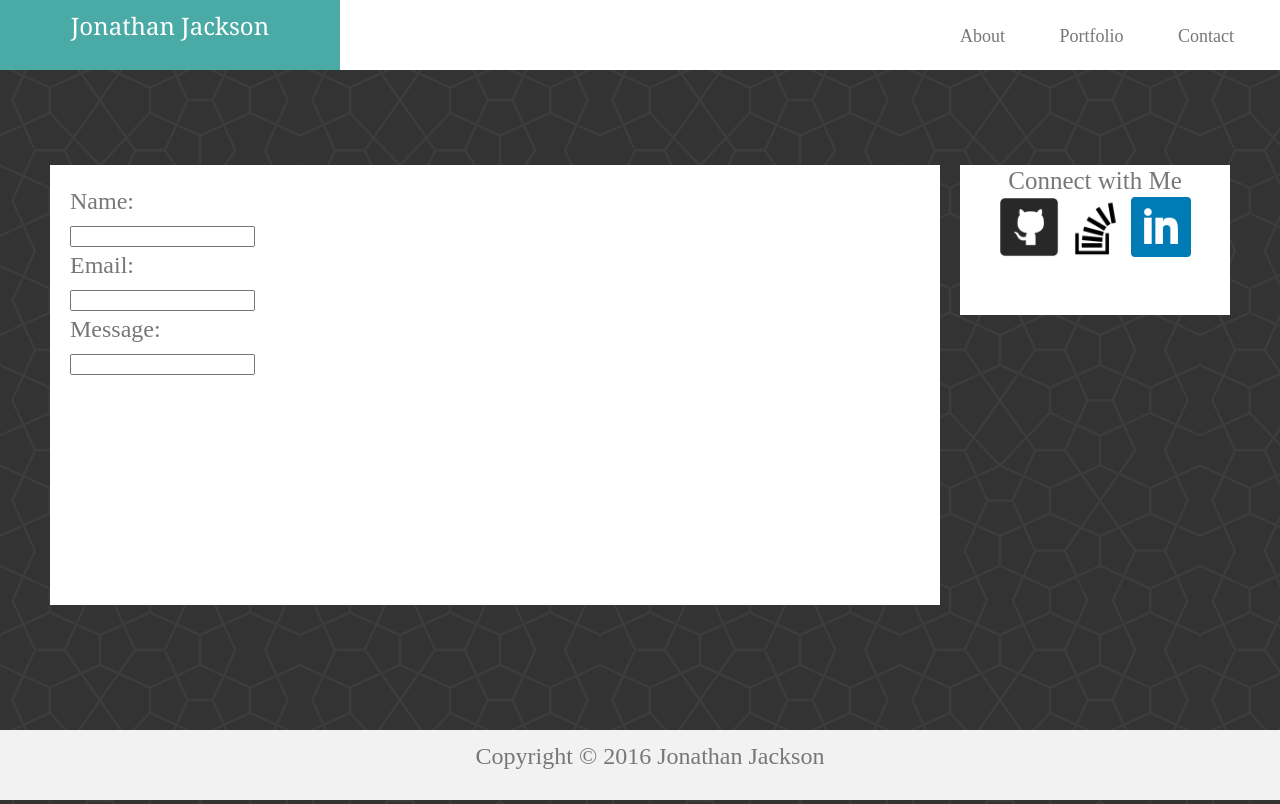
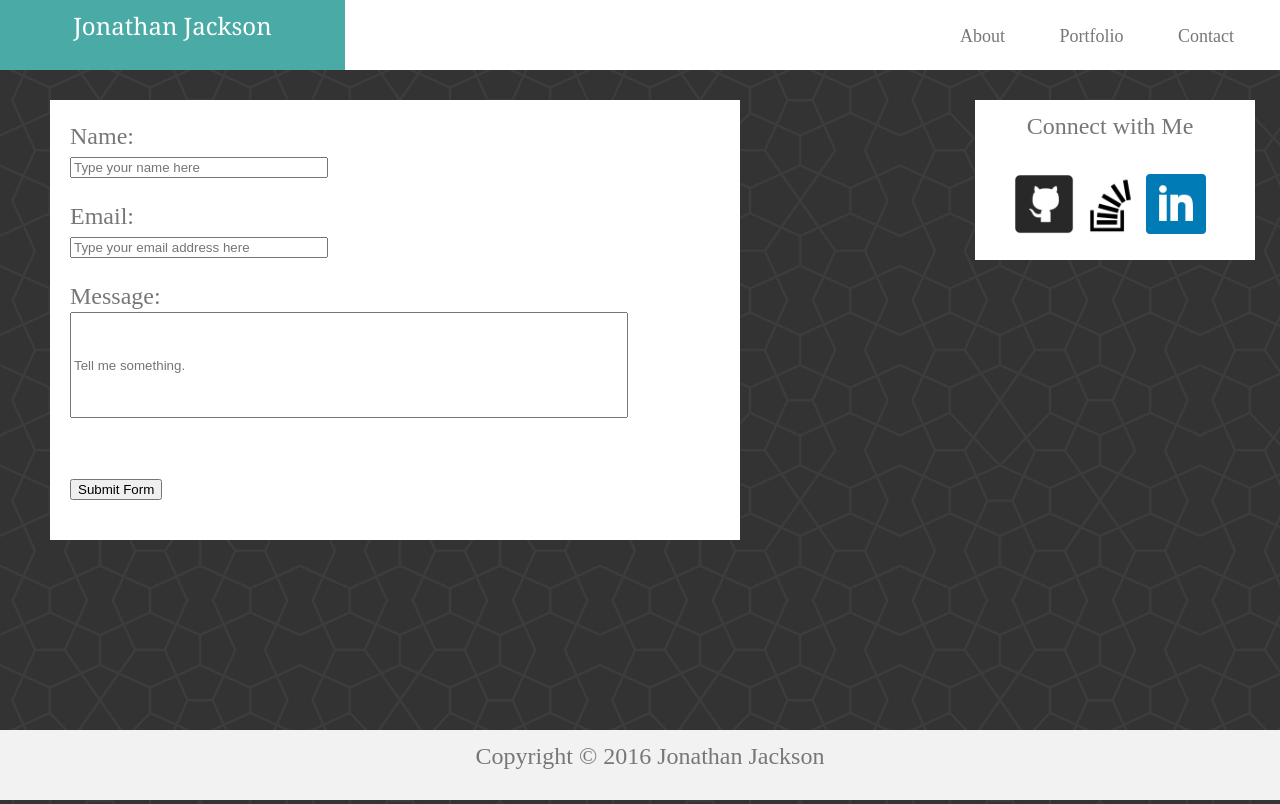
Before and after one commit to jj99999/Basic-Portfolio, a PHP site: page /contact.html in a window 1280 px wide. Shown: the top 804 px of the page. Run offline with PHP 8.4, Linux system fonts and the light colour scheme.

Commit message:
fixed form fields

```diff
--- a/assets/css/style.css
+++ b/assets/css/style.css
@@ -26,27 +26,26 @@ body {
     color: #777777;
 	}
 
-div.wrapper {
+.wrapper {
 width:100%;
 height:70px;
 background: white;
 position: fixed;
 top: 0;
-margin-top: 0px;
-margin-bottom: 0;
-border-bottom: 5px, #cccccc;
-z-index: 3;
+border-bottom: 25px, #4aaaa5;
+z-index: 3
+
 
 }
 
 h1 {
 	position: fixed;
 	background: #4aaaa5;
-	width: 25%;
+	width: 325px;
 	height: 50px;
 	padding: 10px;
 	margin: 0;
-	left: 25;
+	left: 50;
 	font-family: Georgia, Times, serif;
 	font-size: 24px;
 	text-align: center;
@@ -76,27 +75,25 @@ span.navigationSpace {
    padding: 0 20px 20px 0;
 }
 
-div.pagebody {
+.pagebody {
 	margin-top: 0px;
 	height: 1500px;
 	margin-bottom: 5%;
 }
 
 
-div.about {
+.about {
 	position: absolute;
 	width: 650px;
 	height: 400px;
 	background: white;
-	margin-top: 75px;
+	top: 100px;
 	margin-left: 50px;
 	padding: 20px;
 	border-width: 5px;
 	border-color: #ffffff;
 	text-align: left;
-	word-wrap:break-word;
-    overflow:hidden;
-    text-overflow:ellipsis;
+
 }
 
 p {
@@ -109,9 +106,9 @@ div.portfolio {
 	position: absolute;
 	overflow: auto;
 	width: 650px;
-	height: 1150px;
+	height: 800px;
 	background: white;
-	margin-top: 75px;
+	top: 100px;
 	margin-left: 50px;
 	padding: 10px;
 	margin-bottom: 50px;
@@ -141,26 +138,58 @@ figcaption {
 
 form {
 	position: absolute;
-	width: 850px;
+	width: 650px;
 	height: 400px;
 	background: white;
-	margin-top: 75px;
+	top: 100px;
 	margin-left: 50px;
 	padding: 20px;
 	margin-bottom: 50px;
+	border-width: 5px;
+	border-color: #ffffff;
 	text-align: left;
 }
 
+#YourName {
+	width:250px;
+}
+
+#emailaddress {
+	width:250px;
+}
+
+#message {
+	width:550px;
+	height:100px;
+}
+
+textarea {
+	width: 550px;
+	height: 10em;
+}
+
+button {
+  width: 100px;
+  position: absolute;
+  right: 20px;
+  bottom: 20px;
+  color: #4aaaa5;
+  font-family: Tahoma, Geneva, sans-serif;
+  height: 30px;
+  border-radius: 15px;
+  border: 1p solid #999;
+}
 div.connect {
 	position:fixed;
 	overflow: auto;
-	right: 0px;
+	right: 25px;
+	top: 100px;
 	width: 270px;
 	height: 150px;
 	background: white;
-	margin-top: 75px;
-	margin-right: 50px;
-	font-size: 25px;
+	padding-top: 10px;
+	padding-right: 10px;
+	font-size: 24px;
 	text-align: center;
 }
 
--- a/contact.html
+++ b/contact.html
@@ -29,13 +29,16 @@
 	<br> <!-- Line Break -->
 
 	 <form>
-  		Name:<br>
-  		<input type="text" name="name"><br>
-  		Email:<br>
-  		<input type="text" name="lastname"><br>
-  		Message:<br>
-  		<input type="text" name="message">
-		</form>
+  		Name:
+  		<p><input type="text" name="name" id="YourName" placeholder="Type your name here"></p>
+  		Email:
+  		<p><input type="text" name="email" id="emailaddress" placeholder="Type your email address here"></p>
+  		Message:
+  		<p><input type="text" name="message" id="message" placeholder="Tell me something."></p>
+  		<br>
+  		<input type="button" value="Submit Form" color="blue"/>
+
+  		</form>
 
 
 
@@ -43,6 +46,7 @@
      		<h3>Connect with Me</h3>
 
      		<a href="https://github.com/jj99999">
+     		<br>
      		<img src="assets/images/github_128x128.png" alt="github logo" height="60" width="60">
      		</a>
      		<a href="https://stackexchange.com/users/8905278/jonathanjackson">
@@ -52,8 +56,8 @@
      		<img src="assets/images/linkedin_128x128.png" alt="github logo" height="60" width="60">
      		</a>
 
+     		</div>
 
-     		</div>
      		</div>
 
      	<div class="footer">
--- a/index.html
+++ b/index.html
@@ -44,6 +44,7 @@
      		<h3>Connect with Me</h3>
 
      		<a href="https://github.com/jj99999">
+     		<br>
      		<img src="assets/images/github_128x128.png" alt="github logo" height="60" width="60">
      		</a>
      		<a href="https://stackexchange.com/users/8905278/jonathanjackson">
@@ -53,8 +54,8 @@
      		<img src="assets/images/linkedin_128x128.png" alt="github logo" height="60" width="60">
      		</a>
 
+     		</div>
 
-     		</div>
      		</div>
 
      	<div class="footer">
--- a/portfolio.html
+++ b/portfolio.html
@@ -49,7 +49,7 @@
 	<!-- Content Block 4 -->
 	<div class="pictureblock">
 		<img src="assets/images/snow_on_Barwick.jpg" alt="snow on a house Jackson" width="300px" height="200px">
-		<figcaption>Look how much it snowed in South Carolina!</figcaption>
+		<figcaption>Snowstorm in South Carolina!</figcaption>
 	</div>
 
 	<!-- Content Block 5 -->
@@ -68,6 +68,7 @@
      		<h3>Connect with Me</h3>
 
      		<a href="https://github.com/jj99999">
+     		<br>
      		<img src="assets/images/github_128x128.png" alt="github logo" height="60" width="60">
      		</a>
      		<a href="https://stackexchange.com/users/8905278/jonathanjackson">
@@ -77,7 +78,8 @@
      		<img src="assets/images/linkedin_128x128.png" alt="github logo" height="60" width="60">
      		</a>
 
-    </div>
+     		</div>
+
     </div>
 		 	<div class="footer">
 
```
